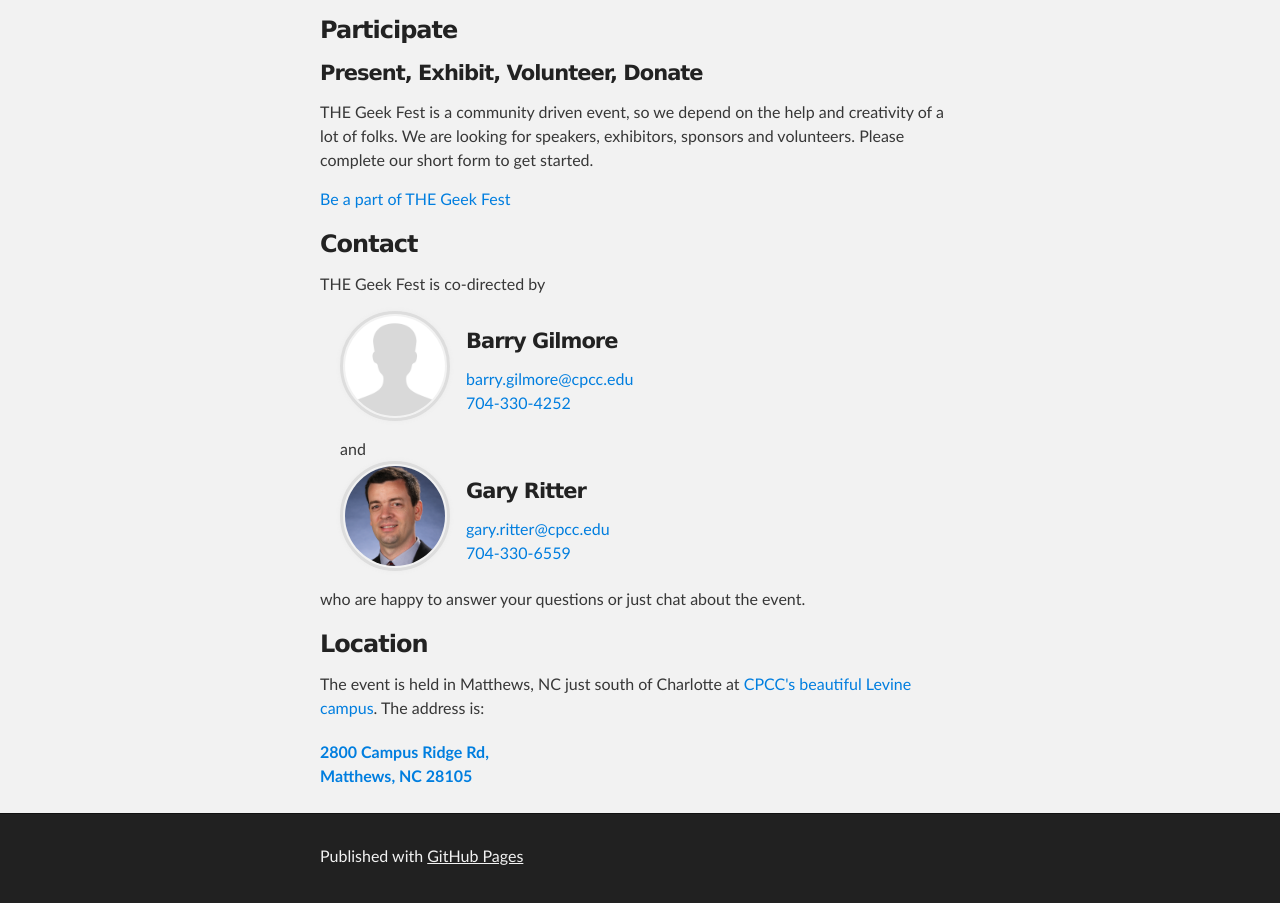
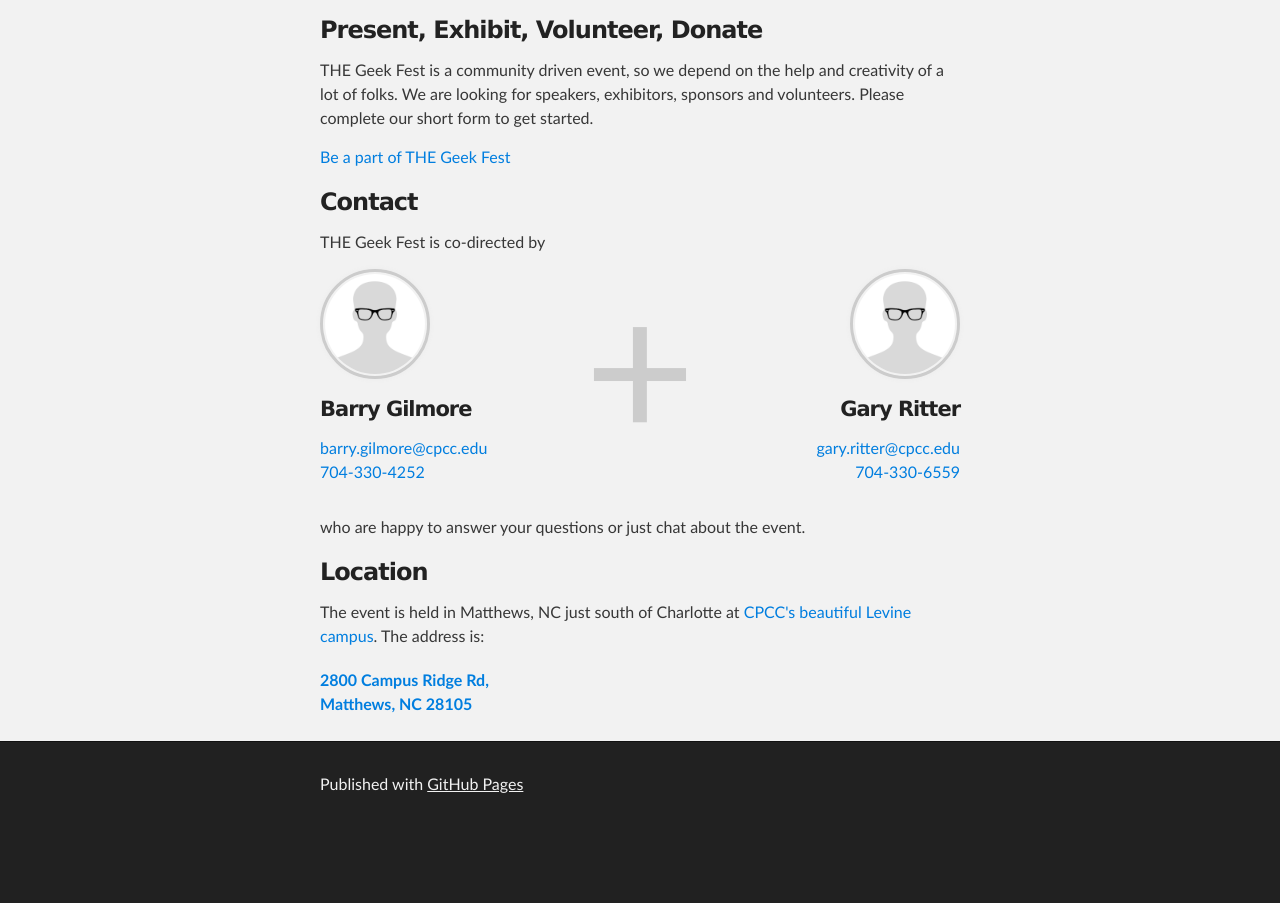
Before and after one commit to bkeyvani/thegeekfest.github.io, a Jekyll site: the page built from index.html, in a window 1280 px wide, cut to the strip 938-1841 px from the top of the page. Built offline with Jekyll 4.4.1, drawn with Linux system fonts in a browser that asks for light colours; nearby versions of some CDN libraries; after the commit the page ends 1769 px from its top, so only the background shows below that.

Commit message:
Update directors photos and participate page

```diff
--- a/_includes/header.html
+++ b/_includes/header.html
@@ -2,7 +2,7 @@
 <div id="header_wrap" class="outer">
   <header class="inner">
     <a id="forkme_banner" href="https://github.com/thegeekfest">View on GitHub</a>
-    <a href="/"><h1 id="project_title">{{ site.title }}</h1></a>
+    <h1 id="project_title"><a href="/">{{ site.title }}</a></h1>
     <h2 id="project_tagline">{{site.event_date}} @ {{ site.event_location }}</h2>
   </header>
 </div>
--- a/assets/stylesheets/stylesheet.css
+++ b/assets/stylesheets/stylesheet.css
@@ -258,27 +258,62 @@
 THE Geek Fest Custom Styles
 *******************************************************************************/
 
+.inner #project_title a {
+  color: #fff;
+  text-decoration: none;
+}
+
 address {
   padding: 5px 0;
+  clear: both;
 }
 
 ul.contacts {
   list-style: none;
+  margin: 0;
+  padding: 0;
+  text-align: center;
+}
+
+ul.contacts li {
+  display: inline-block;
+  width: 170px;
+  vertical-align: top;
+}
+
+ul.contacts .first-item {
+  float: left;
+  text-align: left;
+}
+
+ul.contacts .last-item {
+  float: right;
+  text-align: right;
 }
 
 .contacts-container {
   margin-bottom: 1em;
   min-height: 110px;
+  display: inline-block;
 }
 
 .contacts-container img {
-  float: left;
   width: 100px;
   height: 100px;
-  border: 3px solid #ddd;
+  border: 3px solid #ccc;
   border-radius: 50%;
   padding: 2px;
-  margin: 0 1em 0 0;
+  margin: 0;
+}
+
+ul.contacts span {
+  font-size: 12em;
+  color: #ccc;
+  line-height: 1em;
+}
+
+.clear {
+  clear: both;
 }
 
 /*******************************************************************************
@@ -461,4 +496,42 @@
   width: 100%;
   height: 169px;
   }
+
+  ul.contacts {
+  list-style: none;
+  margin: 0;
+  padding: 0;
+  text-align: left;
+  }
+
+  ul.contacts li {
+    display: inline-block;
+    width: 170px;
+    vertical-align: top;
+  }
+
+  ul.contacts .first-item, ul.contacts .last-item {
+    float: left;
+    text-align: left;
+  }
+
+  .contacts-container {
+    margin-bottom: 1em;
+    min-height: 110px;
+    display: inline-block;
+  }
+
+  .contacts-container img {
+    width: 100px;
+    height: 100px;
+    border: 3px solid #ccc;
+    border-radius: 50%;
+    padding: 2px;
+    margin: 0;
+  }
+
+  ul.contacts span {
+    display: none;
+  }
+
 }
--- a/index.html
+++ b/index.html
@@ -25,9 +25,8 @@
 <h3>
   <a name="participate" class="anchor" href="#participate">
     <span class="octicon octicon-link"></span>
-  </a>Participate
+  </a>Present, Exhibit, Volunteer, Donate
 </h3>
-<h4>Present, Exhibit, Volunteer, Donate</h4>
 
 <p>THE Geek Fest is a community driven event, so we depend on the help and creativity of a lot of folks. We are looking for speakers, exhibitors, sponsors and volunteers. Please complete our short form to get started.</p>
 <p><a href="participate/">Be a part of THE Geek Fest</a></p>
@@ -40,9 +39,9 @@
 
 <p>THE Geek Fest is co-directed by</p>
 <ul class="contacts">
-  <li>
+  <li class="first-item">
     <div class="contacts-container">
-      <img src="/assets/images/people/user-icon-silhouette.png">
+      <img class="first-item" src="/assets/images/people/user-icon-silhouette-glasses.png">
       <address>
         <h4>Barry Gilmore</h4>
         <a href="mailto:barry.gilmore@cpcc.edu">barry.gilmore@cpcc.edu</a>
@@ -51,10 +50,10 @@
       </address>
     </div>
   </li>
-  and
-  <li>
+  <span>+</span>
+  <li class="last-item">
     <div class="contacts-container">
-      <img src="/assets/images/people/gary-ritter-500.png">
+      <img class="last-item" src="/assets/images/people/user-icon-silhouette-glasses.png">
       <address>
         <h4>Gary Ritter</h4>
         <a href="mailto:gary.ritter@cpcc.edu">gary.ritter@cpcc.edu</a>
@@ -64,7 +63,7 @@
   </div>
   </li>
 </ul>
-
+<div class="clear"></div><!-- clear li floats -->
 <p>who are happy to answer your questions or just chat about the event.</p>
 
 <h3>
--- a/participate/index.html
+++ b/participate/index.html
@@ -134,7 +134,7 @@
     <div class="errorbox-good" role="listitem">
       <div dir="ltr" class="ss-item  ss-section-header">
         <div class="ss-form-entry">
-          <h2 class="ss-section-title">How do you want to contribute?</h2>
+          <h2 class="ss-section-title">How do you want to participate?</h2>
           <div class="ss-section-description ss-no-ignore-whitespace"></div>
         </div>
       </div>
```
Also changed, not shown: other parts of participate/index.html (+1 -0 lines), assets/images/people/user-icon-silhouette-glasses.png (added).
